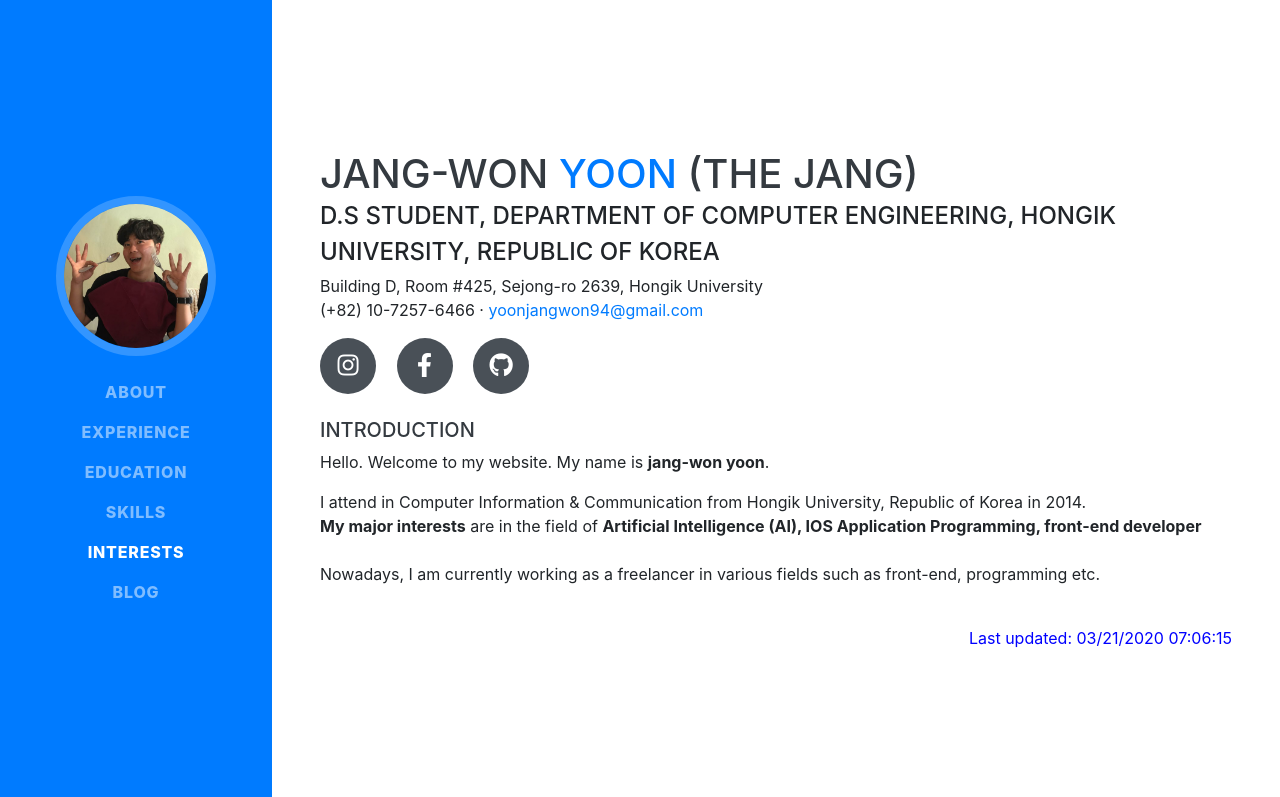
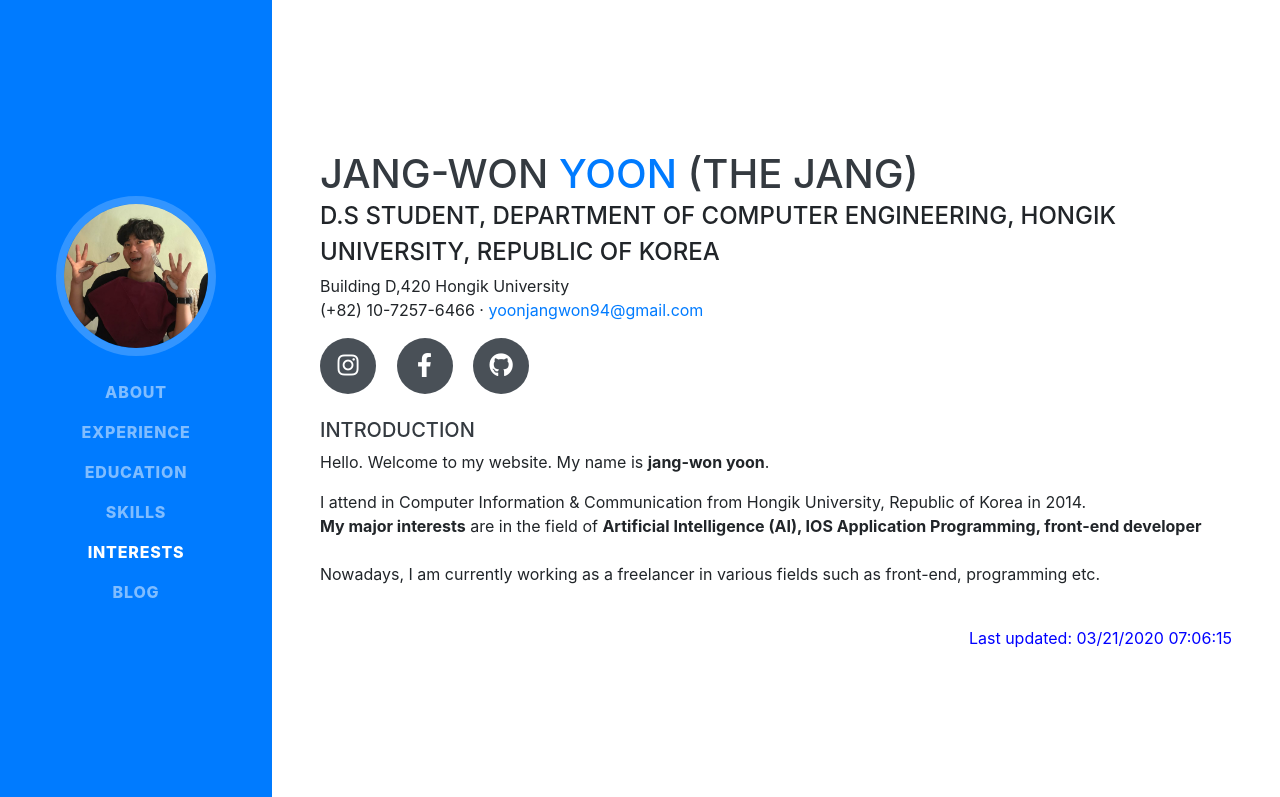
Before and after one commit to jangwonyoon/jangwonyoon.github.io, a website with bundled scripts: page index.html in a window 1280 px wide. Shown: the top 797 px of the page. Built offline with nearby package versions, Linux system fonts and the light colour scheme; a web font is replaced by a local one.

Commit message:
modify introduce

```diff
--- a/index.html
+++ b/index.html
@@ -68,7 +68,7 @@
           </h1>
           <div class="subheading mb-1">D.S Student, Department of Computer Engineering, Hongik University, Republic of Korea</div>
             <p>
-              Building D, Room #425, Sejong-ro 2639, Hongik University<br/>
+              Building D,420 Hongik University<br/>
               (+82) 10-7257-6466 · <a href="mailto:yoonjangwon94@gmail.com">yoonjangwon94@gmail.com</a></p>
 
           <div class="social-icons">
```
Also changed, not shown: 1 other file.
